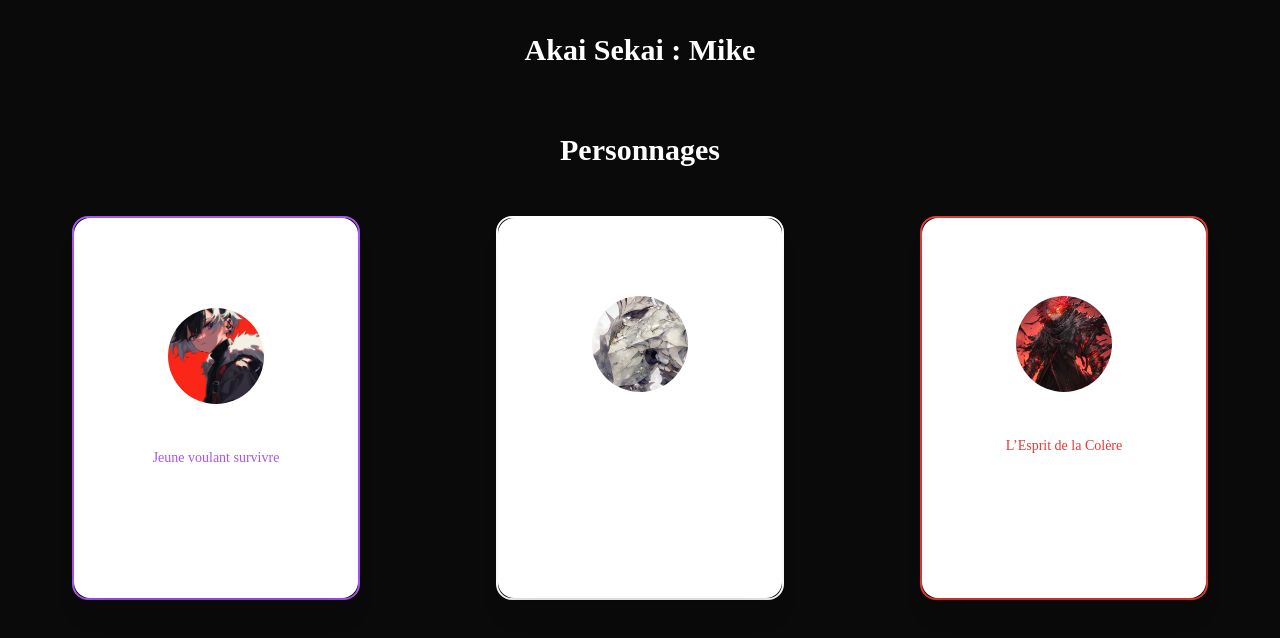
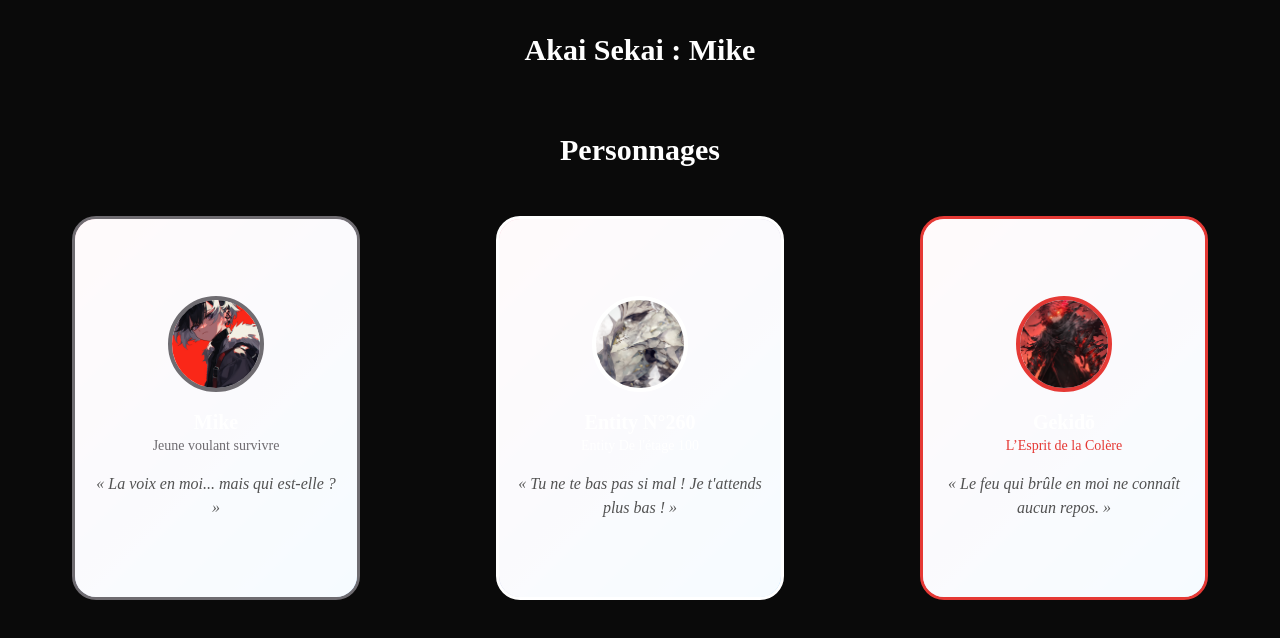
Before and after one commit to Mitake-ktm/Character-Sheet, a React (Create React App) app: page / in a window 1280 px wide. Shown: the top 638 px of the page. Built offline with nearby package versions, Linux system fonts and the light colour scheme.

Commit message:
Add personal particle up modal and change style

```diff
--- a/package.json
+++ b/package.json
@@ -16,6 +16,8 @@
     "react": "^19.1.0",
     "react-dom": "^19.1.0",
     "react-scripts": "5.0.1",
+    "react-tsparticles": "^2.12.0",
+    "tsparticles": "^2.12.0",
     "typescript": "^4.9.5",
     "web-vitals": "^2.1.4"
   },
--- a/src/components/CharacterCard.tsx
+++ b/src/components/CharacterCard.tsx
@@ -1,13 +1,14 @@
 import { useState, useRef } from "react"
-import { motion } from "framer-motion"
+import { motion, AnimatePresence } from "framer-motion"
 import Modal from "./Modal"
 import type { characters } from "../data/characters"
+import Particles from "react-tsparticles"
+import { loadFull } from "tsparticles"
 
 type Props = {
   character: typeof characters[0]
 }
 
-// automatically determine a readable text color
 function getContrastColor(hex: string): string {
   const color = hex.replace("#", "")
   const r = parseInt(color.substring(0, 2), 16)
@@ -17,7 +18,6 @@ function getContrastColor(hex: string): string {
   return brightness > 128 ? "#000" : "#fff"
 }
 
-// darken background color on hover
 function darkenColor(hex: string, amount: number): string {
   const color = hex.replace("#", "")
   const num = parseInt(color, 16)
@@ -31,45 +31,76 @@ export function CharacterCard({ character }: Props) {
   const [flipped, setFlipped] = useState(false)
   const [showModal, setShowModal] = useState(false)
   const [rotate, setRotate] = useState({ x: 0, y: 0 })
+  const [showParticles, setShowParticles] = useState(false)
   const cardRef = useRef<HTMLDivElement>(null)
 
   const handleMouseMove = (e: React.MouseEvent) => {
     const card = cardRef.current
     if (!card) return
-
     const rect = card.getBoundingClientRect()
     const x = e.clientX - rect.left
     const y = e.clientY - rect.top
     const centerX = rect.width / 2
     const centerY = rect.height / 2
-
     const rotateX = ((y - centerY) / centerY) * -10
     const rotateY = ((x - centerX) / centerX) * 10
-
     setRotate({ x: rotateX, y: rotateY })
   }
 
   const handleMouseLeave = () => {
     setRotate({ x: 0, y: 0 })
+    setShowParticles(false)
+  }
+
+  const particlesInit = async (main: any) => {
+    await loadFull(main)
   }
 
   return (
     <>
       <div
-        className="w-72 h-96 perspective border-2 rounded-2xl cursor-pointer transition-shadow duration-300"
+        className="relative w-72 h-96 perspective rounded-3xl cursor-pointer overflow-hidden"
         onMouseMove={handleMouseMove}
         onMouseLeave={handleMouseLeave}
         onClick={() => setFlipped(!flipped)}
         ref={cardRef}
         style={{
-          borderColor: character.color,
+          border: `3px solid ${character.color}`,
           boxShadow: `0 0 0 rgba(0,0,0,0)`,
+          backgroundImage: "linear-gradient(135deg, #f9c6d3 0%, #a3d5ff 100%)",
         }}
         onMouseEnter={() => {
           if (cardRef.current)
-            cardRef.current.style.boxShadow = `0 0 25px ${character.color}`
+            cardRef.current.style.boxShadow = `0 0 20px ${character.color}`
+          setShowParticles(true)
         }}
       >
+        {showParticles && (
+          <Particles
+          id="tsparticles"
+          init={particlesInit}
+          options={{
+            fullScreen: { enable: false },
+            background: { color: "transparent" },
+            particles: {
+              number: { value: character.particle?.number ?? 15 },
+              size: { value: character.particle?.size ?? 3 },
+              color: { value: character.color },
+              move: { enable: true, speed: character.particle?.speed ?? 0.8 },
+              opacity: { value: character.particle?.opacity ?? 0.4 },
+              shape: { type: character.particle?.shape ?? "circle" },
+            },
+          }}
+          style={{
+            position: "absolute",
+            width: "100%",
+            height: "100%",
+            pointerEvents: "none",
+            zIndex: 1,
+          }}
+        />
+        )}
+
         <motion.div
           animate={{
             rotateX: rotate.x,
@@ -79,26 +110,38 @@ export function CharacterCard({ character }: Props) {
           className="relative w-full h-full"
           style={{ transformStyle: "preserve-3d" }}
         >
-          {/* Front side */}
-          <div className="absolute w-full h-full bg-white dark:bg-neutral-800 rounded-2xl shadow-xl p-4 backface-hidden flex flex-col items-center justify-center">
-            <img src={character.image} alt={character.name} className="w-24 h-24 rounded-full object-cover" />
-            <h2 className="text-xl mt-4 font-bold">{character.name}</h2>
+          {/* Front */}
+          <div className="absolute w-full h-full bg-white/90 dark:bg-neutral-900/90 rounded-2xl p-4 backface-hidden flex flex-col items-center justify-center z-10">
+            <img
+              src={character.image}
+              alt={character.name}
+              className="w-24 h-24 rounded-full object-cover border-4"
+              style={{ borderColor: character.color }}
+            />
+            <h2 className="text-xl mt-4 font-bold font-['Zen_Maru_Gothic']">{character.name}</h2>
             <p className="text-sm" style={{ color: character.color }}>{character.title}</p>
-            <p className="mt-4 italic text-center">« {character.quote} »</p>
+            <motion.p
+              className="mt-4 italic text-center text-neutral-600 dark:text-neutral-300"
+              initial={{ opacity: 0, y: 10 }}
+              animate={{ opacity: 1, y: 0 }}
+              transition={{ delay: 0.3, duration: 0.6 }}
+            >
+              « {character.quote} »
+            </motion.p>
           </div>
 
-          {/* Back side */}
-          <div className="absolute w-full h-full bg-purple-100 dark:bg-neutral-900 rounded-2xl shadow-xl p-4 rotate-y-180 backface-hidden flex flex-col justify-between">
-            <div>
-              <p className="text-sm text-center">{character.description}</p>
-              <ul className="mt-4 text-sm">
+          {/* Back */}
+          <div className="absolute w-full h-full bg-gradient-to-tr from-purple-200 via-pink-200 to-blue-200 dark:from-neutral-800 dark:via-neutral-700 dark:to-neutral-900 rounded-2xl p-4 rotate-y-180 backface-hidden flex flex-col justify-between z-10">
+            <div className="text-sm text-neutral-800 dark:text-neutral-200">
+              <p className="text-center">{character.description}</p>
+              <ul className="mt-4 space-y-1">
                 <li>Âge : {character.details.age}</li>
                 <li>Taille : {character.details.size}</li>
                 <li>Personnalité : {character.details.personnality.join(", ")}</li>
               </ul>
             </div>
             <button
-              className="mt-4 px-4 py-2 rounded-lg text-sm transition-colors"
+              className="mt-4 px-4 py-2 rounded-full text-sm transition-colors shadow"
               onClick={(e) => {
                 e.stopPropagation()
                 setShowModal(true)
@@ -120,24 +163,38 @@ export function CharacterCard({ character }: Props) {
         </motion.div>
       </div>
 
+      <AnimatePresence>
+        {showModal && (
           <Modal isOpen={showModal} onClose={() => setShowModal(false)}>
-  <div
-    className="p-6 rounded-xl bg-white dark:bg-neutral-800 shadow-xl"
+            <motion.div
+              className="p-6 rounded-2xl bg-white dark:bg-neutral-800 shadow-xl"
               style={{
                 border: `2px solid ${character.color}`,
-      boxShadow: `0 0 20px ${character.color}`,
+                boxShadow: `0 0 25px ${character.color}`,
               }}
+              initial={{ opacity: 0, scale: 0.8 }}
+              animate={{ opacity: 1, scale: 1 }}
+              exit={{ opacity: 0, scale: 0.8 }}
+              transition={{ duration: 0.3 }}
             >
               <h2 className="text-xl font-bold mb-2">{character.name}</h2>
+              {character.pixelArt && (
+                <img
+                  src={character.pixelArt}
+                  alt={`${character.name} pixel art`}
+                  className="w-32 h-32 mx-auto mb-4"
+                />
+              )}
               <p className="mb-4">{character.description}</p>
               <ul className="text-sm space-y-1">
                 <li><strong>Âge :</strong> {character.details.age}</li>
                 <li><strong>Taille :</strong> {character.details.size}</li>
                 <li><strong>Personnalité :</strong> {character.details.personnality.join(", ")}</li>
               </ul>
-  </div>
+            </motion.div>
           </Modal>
-
+        )}
+      </AnimatePresence>
     </>
   )
 }
--- a/src/data/characters.ts
+++ b/src/data/characters.ts
@@ -6,12 +6,20 @@ export const characters = [
         quote: "La voix en moi... mais qui est-elle ?",
         description: "Mike est un jeune homme perdu dans un monde étrange. Entendant des voix...",
         image: "/images/mike.png",
+        pixelArt: "/images/mike.png",
+        color: "#6f6c71",
         details: {
             age: "16 ans",
             size: "1m71",
             personnality: ["Introverti","Curieux","Tourmenté"]
         },
-        color: "#a855f7"
+        particle: {
+          shape: "circle",
+          speed: 1,
+          size: 3,
+          number: 20,
+          opacity: 0.5
+        }
     },
     {
         id: "entity260",
@@ -20,18 +28,28 @@ export const characters = [
         quote: "Tu ne te bas pas si mal ! Je t'attends plus bas !",
         description: "S'autoproclame Entity, rencontré a l'étage 100",
         image: "/images/Entity260.png",
+        pixelArt: "/images/Entity260.png",
         details: {
             age: "???",
             size: "1m90",
             personnality: ["Baguareur","Cherche le défi"]
         },
-        color: "#FFFFFF"
+        color: "#FFFFFF",
+        particle: {
+          shape: "star",
+          speed: 10,
+          size: 3,
+          number: 50,
+          opacity: 0.5
+        }
     },
     {
     name: "Gekidō",
     title: "L’Esprit de la Colère",
     quote: "Le feu qui brûle en moi ne connaît aucun repos.",
     image: "/images/Gekido.png",
+    pixelArt: "/images/Gekido.png",
+    color: "#e53935",
     description:
       "Gekidō est une incarnation vivante de la colère et de la passion brute. Son regard enflammé reflète une histoire de conflits intérieurs non résolus.",
     details: {
@@ -39,6 +57,12 @@ export const characters = [
       size: "1m82",
       personnality: ["Impulsif", "Colérique", "Intense"],
     },
-    color: "#e53935",
+    particle: {
+          shape: "triangle",
+          speed: 7,
+          size: 4,
+          number: 50,
+          opacity: 1.5
+        },
   },
 ]
```
Also changed, not shown: 1 other file (tests, documents, lock files or other folders). Lines whose indentation alone changed are shown as unchanged.
